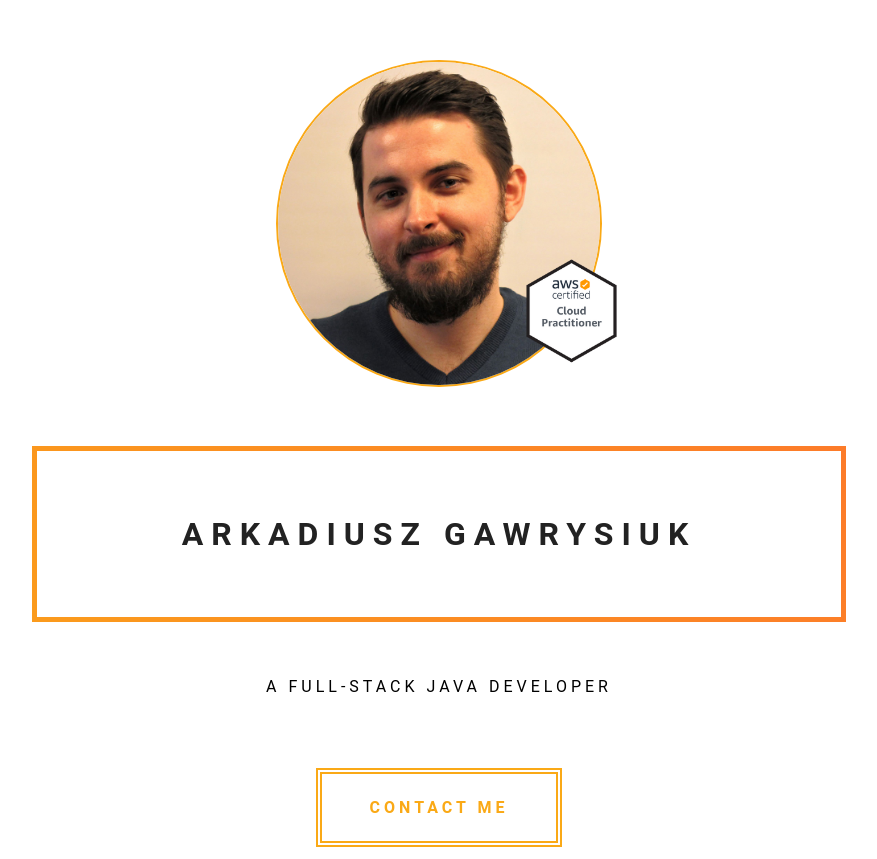
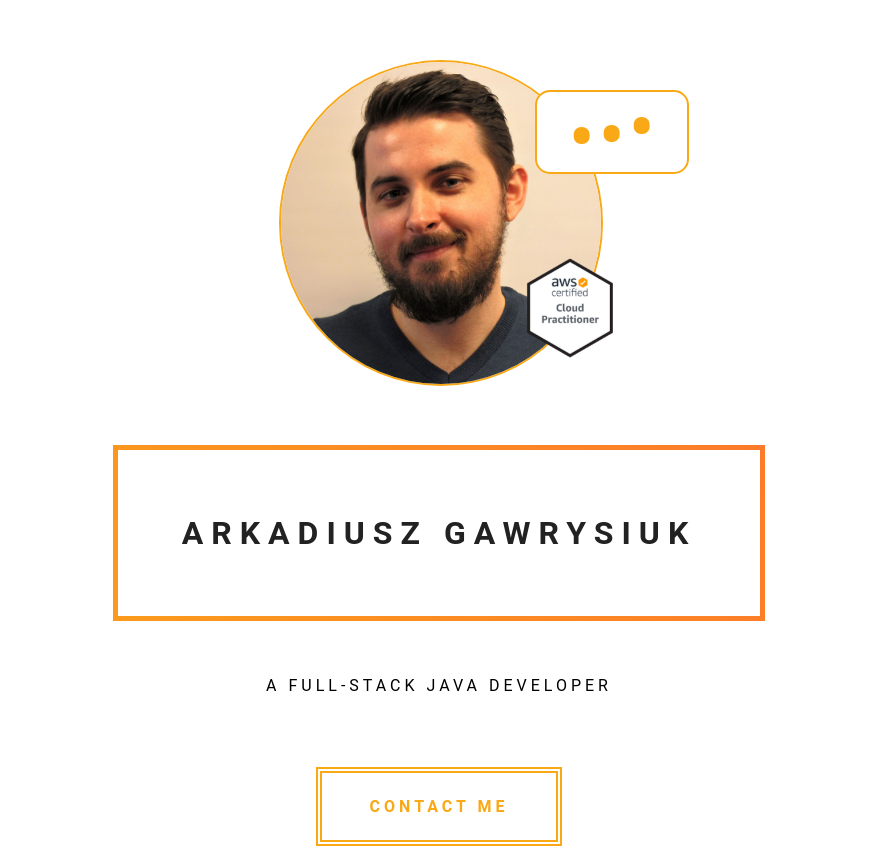
Before and after one commit to agawrysiuk/agawrysiuk.github.io, an Angular app: page / in a window 1280 px wide. Shown: the whole page, without its empty margins (201-1078 px from the left). Built offline with nearby package versions, Linux system fonts and the light colour scheme.

Commit message:
Added jumping speech bubbles

```diff
--- a/src/app/app.component.html
+++ b/src/app/app.component.html
@@ -1,9 +1,16 @@
 <div class="main-container">
   <div class="central-container">
     <div class="my-image">
-      <img class="photo" src="assets/images/me.jpg" alt="me"/>
-      <img class="aws-cloud-practitioner" src="assets/images/aws-cloud-practitioner.png" alt="aws-cloud-practitioner"
-           (mousemove)="animate($event.target)">
+      <div class="image-wrapper">
+        <img class="photo" src="assets/images/me.jpg" alt="me"/>
+        <img class="aws-cloud-practitioner" src="assets/images/aws-cloud-practitioner.png" alt="aws-cloud-practitioner"
+             (mousemove)="animate($event.target)">
+      </div>
+      <div class="bubble">
+        <div class="bubble-bullets">
+          <span *ngFor="let bullet of [1,2,3]">&#8226;</span>
+        </div>
+      </div>
     </div>
     <div class="my-name">Arkadiusz Gawrysiuk</div>
     <div class="my-description">A Full-Stack Java Developer</div>
--- a/src/app/app.component.scss
+++ b/src/app/app.component.scss
@@ -13,21 +13,66 @@
 .my-image {
   position: relative;
   margin-top: 60px;
-  text-align: center;
+
+  .image-wrapper {
+    position: relative;
+    --image-size: 320px;
+    margin-left: calc(50% - (var(--image-size) / 2));
 
     .photo {
       border: 2px solid #{$chrome-yellow};
-    width: 40%;
+      width: var(--image-size);
       border-radius: 50%;
     }
 
     .aws-cloud-practitioner {
       display: block;
       position: absolute;
-    left: 60%;
+      left: 50%;
       top: 60%;
-    width: 13%;
+      width: 100px;
       z-index: 1;
+    }
+  }
+
+  .bubble {
+    position: absolute;
+    top: 30px;
+    left: 65%;
+    width: 100px;
+    height: 50px;
+    background-color: #fff;
+    color: #000;
+    font-size: 80px;
+    padding: 15px 25px;
+    cursor: pointer;
+    border: 2px #{$chrome-yellow} solid;
+    border-radius: 15px;
+
+    .bubble-bullets {
+      position: relative;
+
+      $n: 3;
+      @for $i from 1 through $n {
+        span:nth-child(#{$i}) {
+          position: absolute;
+          color: #{$chrome-yellow};
+          left: 30px * (-0.8 + $i);
+          top: -15px;
+          animation: moveBullet 1s infinite;
+          animation-delay: (1s / 5) * $i;
+        }
+      }
+
+      @keyframes moveBullet {
+        25% {
+          transform: translateY(-15px);
+        }
+        100% {
+          transform: translateY(0);
+        }
+      }
+    }
   }
 }
 
@@ -64,6 +109,7 @@
     animation: changeBackground 4s alternate infinite;
   }
 }
+
 // because you can't animate linear-gradient
 @keyframes changeBackground {
   50% {
--- a/src/styles.scss
+++ b/src/styles.scss
@@ -12,4 +12,5 @@ html, body {
 
 body {
   font-family: 'Roboto', sans-serif;
+  overflow: hidden;
 }
```
Lines whose indentation alone changed are shown as unchanged.
